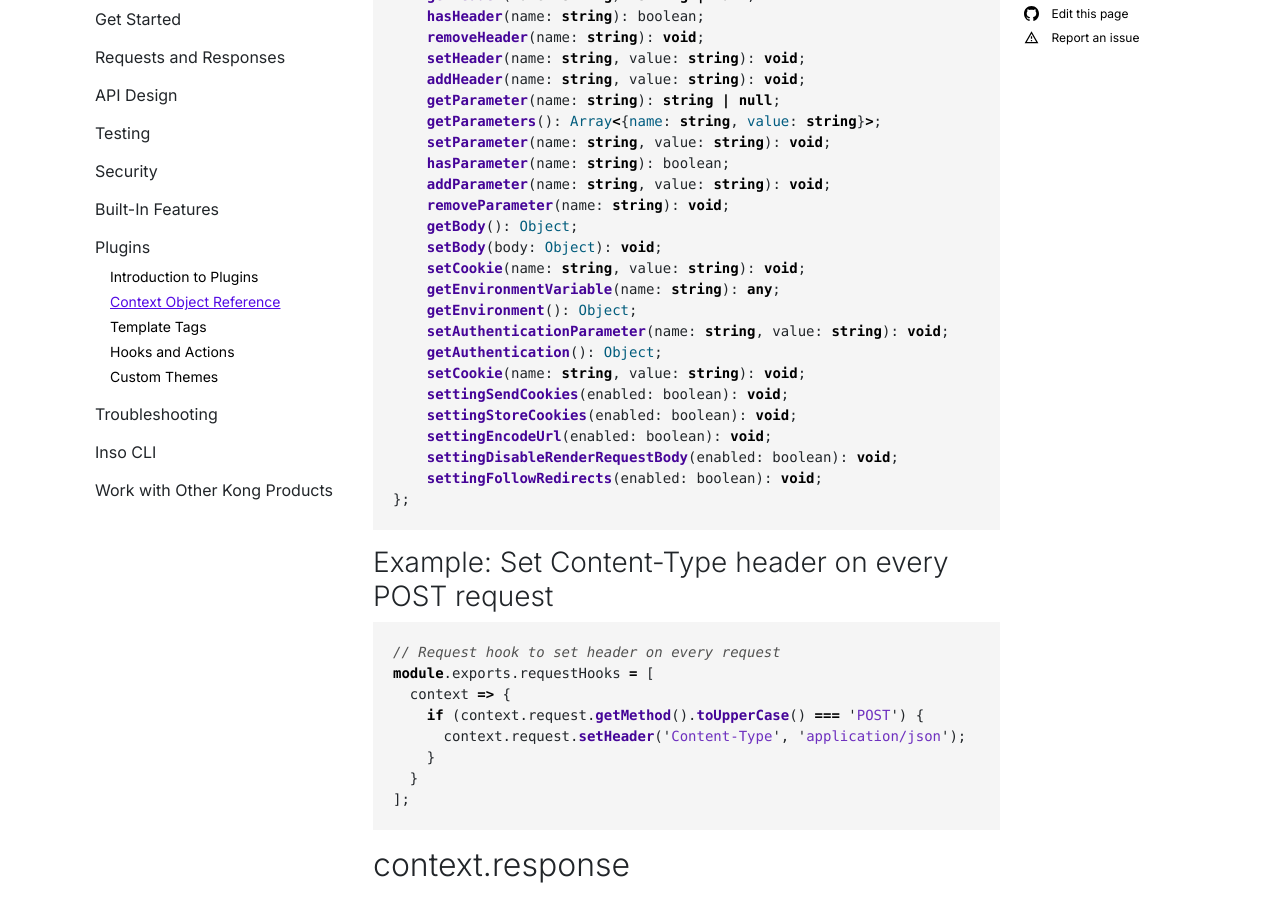
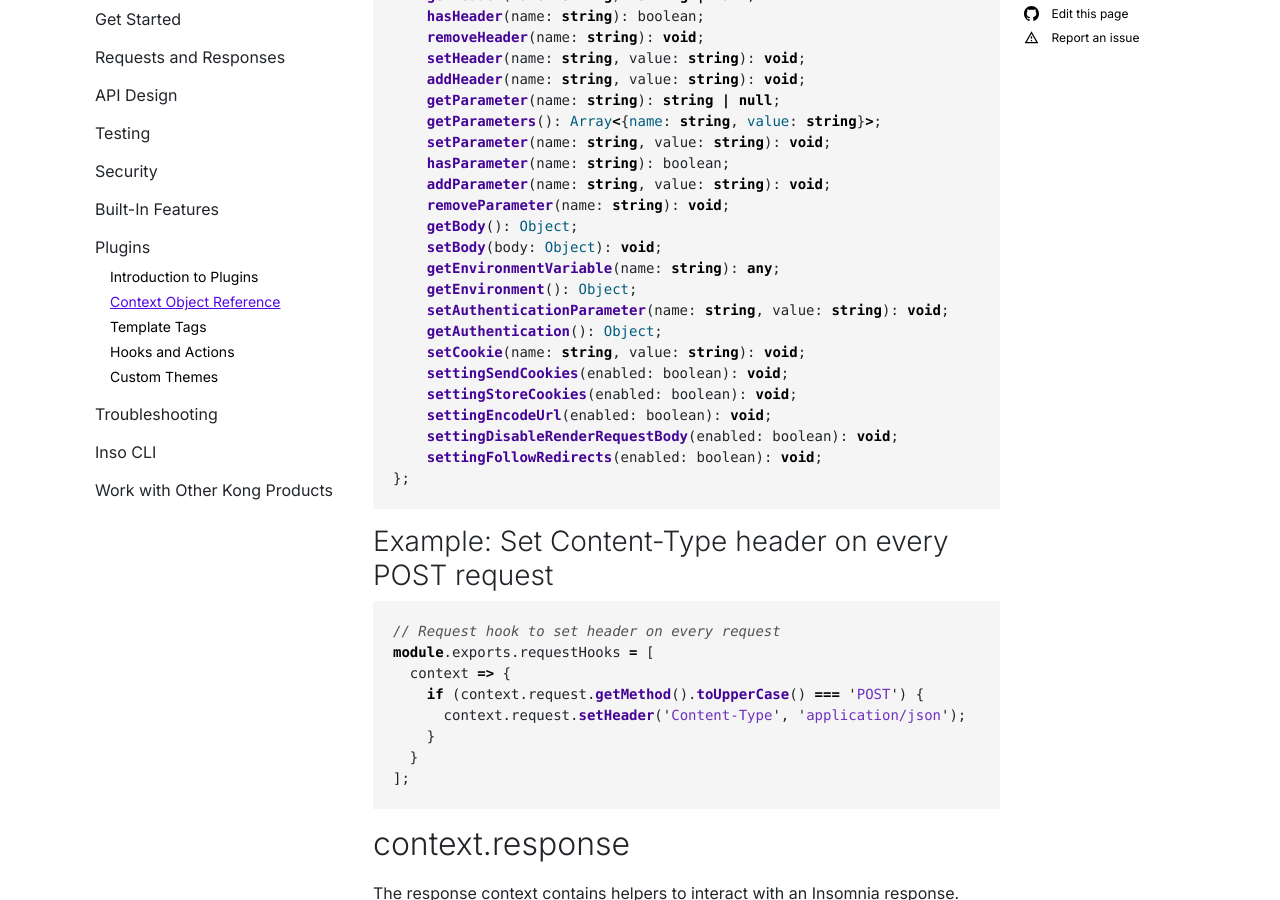
Before and after one commit to Kong/insomnia-docs, a Jekyll site: the page built from docs/insomnia/context-object-reference.md, in a window 1280 px wide and 900 px high, scrolled down 547 px. Built offline with Jekyll 4.4.1, drawn with Linux system fonts in a browser that asks for light colours; comment, search, counter and statistics services are not loaded.

Commit message:
docs: update docs with missing items (#32)
* docs: include missing right angle brace

* docs: replace duplicate `setCookie` > `getCookie`

* Update docs/insomnia/context-object-reference.md

Co-authored-by: Falon Darville <Falondarville@gmail.com>

Co-authored-by: Falon Darville <falon.darville@konghq.com>
Co-authored-by: Falon Darville <Falondarville@gmail.com>

````diff
--- a/docs/insomnia/context-object-reference.md
+++ b/docs/insomnia/context-object-reference.md
@@ -33,7 +33,6 @@
     removeParameter(name: string): void;
     getBody(): Object;
     setBody(body: Object): void;
-    setCookie(name: string, value: string): void;
     getEnvironmentVariable(name: string): any;
     getEnvironment(): Object;
     setAuthenticationParameter(name: string, value: string): void;
@@ -146,7 +145,7 @@
     getItem(key: string): Promise<string | null>;
     removeItem(key: string): Promise<void>;
     clear(): Promise<void>;
-    all(): Promise<Array<{ key: string, value: string }>;
+    all(): Promise<Array<{ key: string, value: string }>>;
 }
 ```
 
````
